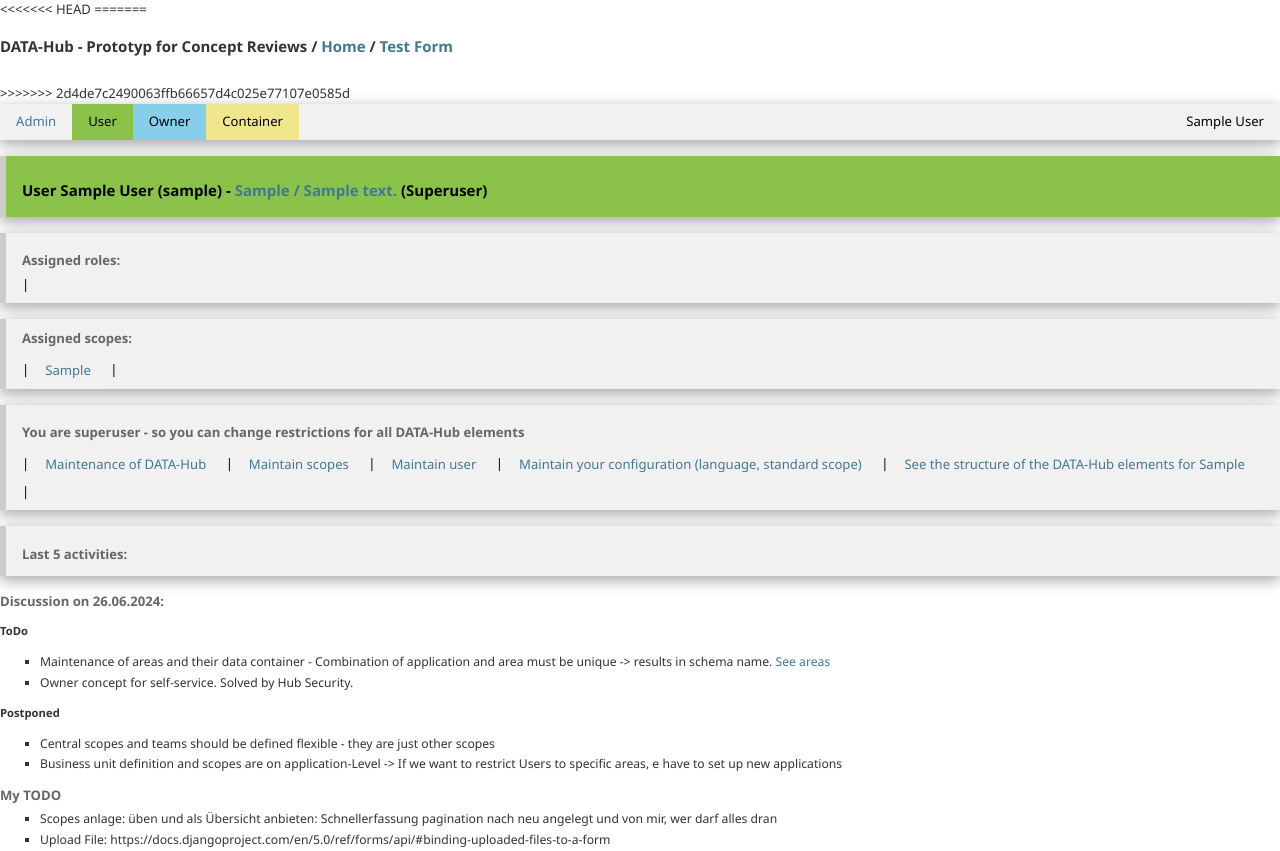
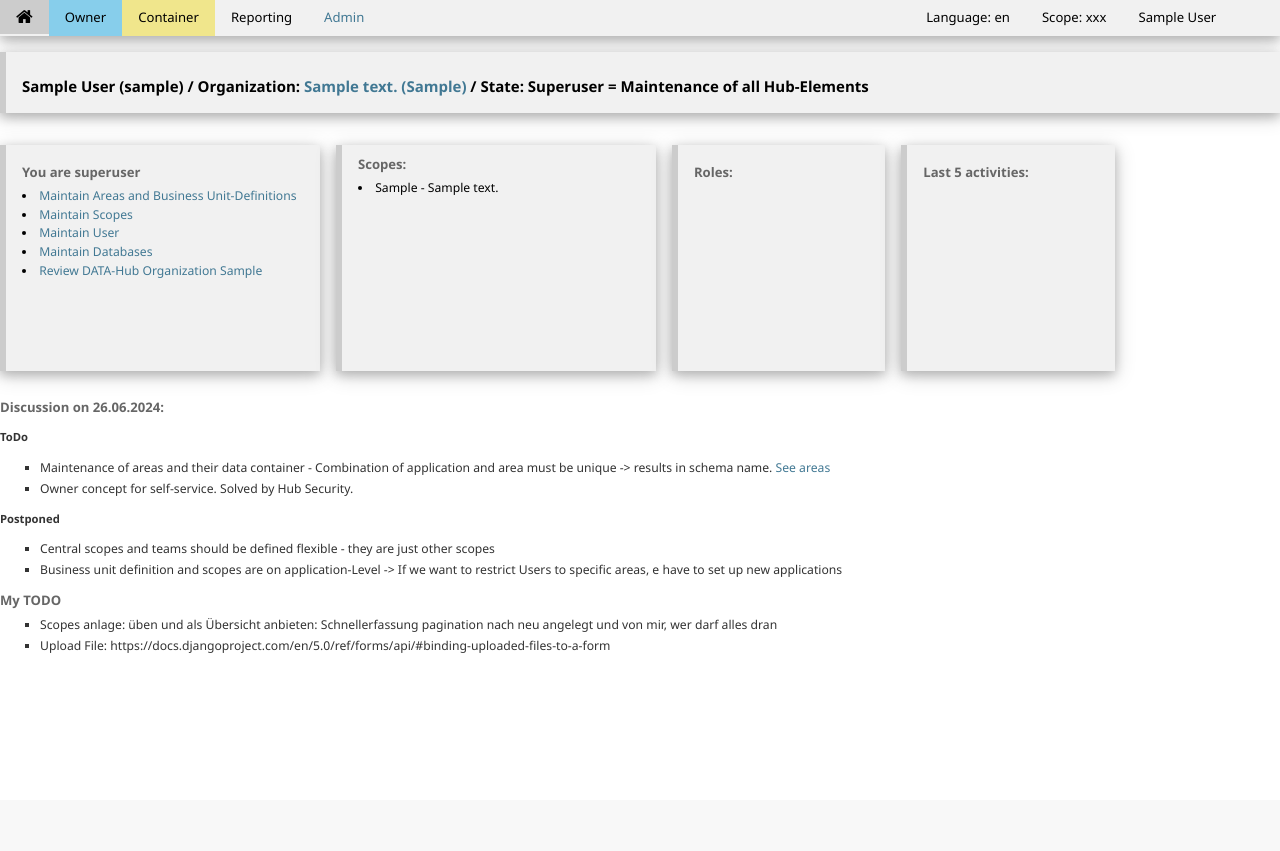
Before and after one commit to exusc/datahub, a Django app: page / in a window 1280 px wide. After the commit the page ends 653 px from the top, so only its background shows below. Run offline with Django 5.2, Linux system fonts and the light colour scheme; a user stored in the database is signed in; tables that the repository leaves empty hold one stand-in row (values such as "Sample post"); data that the repository does not hold is empty; parts of the project's set-up code (start-up, migrations or seed data) failed here and were passed over; some libraries are stand-ins or nearby versions.

Commit message:
Owner Handling reviewed

```diff
--- a/maintenance/templates/base.html
+++ b/maintenance/templates/base.html
@@ -6,6 +6,8 @@
 
 {% load static %}
 <link rel="stylesheet" href="https://www.w3schools.com/w3css/4/w3.css">
+<link rel="stylesheet" href="https://cdnjs.cloudflare.com/ajax/libs/font-awesome/4.7.0/css/font-awesome.min.css">
+<!--link rel="stylesheet" href="https://maxcdn.bootstrapcdn.com/bootstrap/3.3.6/css/bootstrap.min.css"-->
 <!--style>
    h1{font-size:24px} h2{font-size:20px} h3{font-size:18px} h4{font-size:16px} h5{font-size:14px} h6{font-size:12px}
    body{font-size:12px}
@@ -13,43 +15,65 @@
 <link rel="stylesheet" href="{% static 'base.css' %}">
 
 <body>
-<<<<<<< HEAD
-=======
-    <h2>DATA-Hub - Prototyp for Concept Reviews
-      / <a href="{% url 'index' %}">Home</a>
-      / <a href="{% url 'form' %}">Test Form</a>
-    </h2>
-    <br>
->>>>>>> 2d4de7c2490063ffb66657d4c025e77107e0585d
 
   <div class="w3-bar w3-light-grey w3-card-4">
-    <a href="/admin" class="w3-bar-item w3-button">Admin</a>
-    <div class="w3-dropdown-hover">
-      <button class="w3-button w3-light-green">User</button>
+
+    <a href="{% url 'index' %}" class="w3-bar-item w3-button fa fa-home w3-large" ></a>
+
+    {% if user.is_staff %}
+      <div class="w3-dropdown-hover">
+        <button class="w3-button w3-light-blue">Owner</button>
+        <div class="w3-dropdown-content w3-bar-block w3-card-4">
+          {% for owner in all_owners %}
+          <a href="{% url 'owner' owner.key %}" class="w3-bar-item w3-button">{{owner.key}}</a>
+          {% endfor %}
+        </div>
+      </div>
+      <div class="w3-dropdown-hover">
+        <button class="w3-button w3-khaki">Container</button>
+        <div class="w3-dropdown-content w3-bar-block w3-card-4">
+          {% for container in all_containers %}
+          <a href="{% url 'container' container.key %}" class="w3-bar-item w3-button">{{container.key}}</a>
+          {% endfor %}
+        </div>
+      </div>
+    {% endif %}
+
+    <a class="w3-bar-item w3-button">Reporting</a>
+
+    {% if perms.organization %}
+      <a href="/admin" class="w3-bar-item w3-button">Admin</a>
+    {% endif %}
+
+
+    <div class="w3-dropdown-hover w3-right" style="width:12em">
+      <button class="w3-button">{{request.user.first_name}} {{request.user.last_name}}</button>
       <div class="w3-dropdown-content w3-bar-block w3-card-4">
         {% for auser in all_users %}
         <a href="{% url 'switch_user' auser.id %}" class="w3-bar-item w3-button" >{{auser.first_name}} {{auser.last_name}} </a>
         {% endfor %}
       </div>
     </div>
-    <div class="w3-dropdown-hover">
-      <button class="w3-button w3-light-blue">Owner</button>
+
+    <div class="w3-dropdown-hover w3-right">
+      <button class="w3-button">Scope: xxx</button>
       <div class="w3-dropdown-content w3-bar-block w3-card-4">
-        {% for owner in all_owners %}
-        <a href="{% url 'owner' owner.key %}" class="w3-bar-item w3-button">{{owner.key}}</a>
+        {% for owner in all_scopes.all %}
+        <a class="w3-bar-item w3-button">{{owner.key}}</a>
         {% endfor %}
       </div>
     </div>
-    <div class="w3-dropdown-hover">
-      <button class="w3-button w3-khaki">Container</button>
+
+    <div class="w3-dropdown-hover w3-right">
+      <button class="w3-button">Language: en</button>
       <div class="w3-dropdown-content w3-bar-block w3-card-4">
-        {% for container in all_containers %}
-        <a href="{% url 'container' container.key %}" class="w3-bar-item w3-button">{{container.key}}</a>
-        {% endfor %}
+        <a class="w3-bar-item w3-button">fr</a>
+        <a class="w3-bar-item w3-button">it</a>
+        <a class="w3-bar-item w3-button">de</a>
       </div>
     </div>
-    <div class="w3-bar-item w3-button w3-right">{{request.user.first_name}} {{request.user.last_name}}</div>
-    </div>
+
+  </div>
 
   {% block body %}
   {% endblock %}
--- a/maintenance/templates/index.html
+++ b/maintenance/templates/index.html
@@ -4,55 +4,70 @@
 
 {% if user.is_authenticated %}
 
-<div class="w3-panel w3-leftbar w3-light-green w3-card-4 w3-padding">
-    <h2>User {{user.first_name}} {{user.last_name}} ({{user.username}})
-        - <a href="{% url 'admin:organization_owner_change' user.owner.id %}">{{user.owner}} / {{user.owner.desc}}</a>
+<div class="w3-panel w3-leftbar w3-light-gray w3-card-4 w3-padding">
+    <h2>{{user.first_name}} {{user.last_name}} ({{user.username}})
+        / Organization: <a href="{% url 'owner' user.owner.key %}">{{user.owner.desc}} ({{user.owner}})</a>
         {% if user.is_superuser %}
-        (Superuser)
+        / State: Superuser = Maintenance of all Hub-Elements
         {% else %}
         {% if user.is_staff %}
-        (Staff)
+        / State: Staff
         {% endif %}
         {% endif %}
 
     </h2>
 </div>
 
-<div class="w3-panel w3-leftbar w3-light-gray w3-card-4 w3-padding">
-    <h3>Assigned roles:</h3>
-    {% for group in user.groups.all %}
-    |<a href="{% url 'admin:organization_group_change' group.id %}" class="w3-btn">{{group}}</a>
-    {% endfor %}|
+<div class="w3-row" >
+
+    <div class="w3-col l3 m6 w3-panel w3-leftbar w3-light-gray w3-card-4 w3-padding w3-margin-right" style="height:6cm">
+        {% if user.is_staff %}
+            {% if user.is_superuser %}
+            <h3>You are superuser</h3>
+            {% else %}
+            <h3>Self-services for {{user.owner}}:</h3>
+            {% endif %}
+            {% if perms.organization.add_application %}
+                <li><a href="/admin">Maintain Areas and Business Unit-Definitions</a></li>
+            {% endif %}
+            {% if perms.organization.add_scope %}
+                <li><a href="{% url 'admin:organization_scope_changelist' %}">Maintain Scopes</a></li>
+            {% endif %}
+            {% if perms.organization.add_user %}
+                <li><a href="{% url 'admin:organization_user_changelist' %}">Maintain User</a></li>
+            {% endif %}
+            {% if perms.organization.add_container %}
+                <li><a href="/admin">Maintain Databases</a></li>
+            {% endif %}
+            <li><a href="{% url 'owner' user.owner.key %}">Review DATA-Hub Organization {{user.owner}} </a></li>
+        {% else %}
+            <h3>No self-services available</h3>
+        {% endif %}
     </div>
 
-<div class="w3-panel w3-leftbar w3-light-gray w3-card-4">
-    <h3>Assigned scopes:</h3>
+    <div class="w3-col l3 m6 w3-panel w3-leftbar w3-light-gray w3-card-4 w3-margin-right" style="height:6cm">
+        <h3>Scopes:</h3>
         {% for scope in all_scopes.all %}
-    |<a href="{% url 'admin:organization_scope_change' scope.id %}" class="w3-btn" >{{scope}}</a>
-    {% endfor %}|
+            <li>{{scope}} - {{scope.desc}}</li>
+        {% endfor %}
     </div>
 
-<div class="w3-panel w3-leftbar w3-light-gray w3-card-4 w3-padding">
-    {% if user.is_staff %}
-    {% if user.is_superuser %}
-        <h3>You are superuser - so you can change restrictions for all DATA-Hub elements</h3>
-    {% else %}
-        <h3>You have access to self-services for {{user.owner}}:</h3>
-    {% endif %}
-    |<a href="/admin" class="w3-btn">Maintenance of DATA-Hub</a>
-    |<a href="{% url 'admin:organization_scope_changelist' %}" class="w3-btn" >Maintain scopes</a>
-    |<a href="{% url 'admin:organization_user_changelist' %}" class="w3-btn" >Maintain user</a>
-    |<a href="{% url 'admin:organization_user_change' user.id %}" class="w3-btn" >Maintain your configuration (language, standard scope)</a>
-    |<a href="{% url 'owner' user.owner.key %}" class="w3-btn">See the structure of the DATA-Hub elements for {{user.owner}} </a>
-    |{% endif %}
+    <div class="w3-col l2 m5 w3-panel w3-leftbar w3-light-gray w3-card-4 w3-padding w3-margin-right" style="height:6cm">
+        <h3>Roles:</h3>
+        {% for group in user.groups.all %}
+            <li>{{group}}</li>
+        {% endfor %}
     </div>
 
-<div class="w3-panel w3-leftbar w3-light-gray w3-card-4 w3-padding">
+    <div class="w3-col l2 m5 w3-panel w3-leftbar w3-light-gray w3-card-4 w3-padding" style="height:6cm">
         <h3>Last 5 activities:</h3>
         {% for logentry in LogEntrys %}
             <li>{{logentry}}</li>
         {% endfor %}
     </div>
+
+</div>
+
 
 
 {% if user.is_superuser %}
--- a/maintenance/urls.py
+++ b/maintenance/urls.py
@@ -6,9 +6,7 @@ from . import views
 urlpatterns = [
     path('', views.index, name='index'),
     path('owner/<str:key>', views.owner, name='owner'),
-    #path('add-scope', views.AddScopeView.as_view(), name='add_scope'),
     path('addscopes/<str:appkey>', views.AddScopesView.as_view(), name='addscopes'),
-    path('form', views.sample_form, name='form'),
     path('user/<int:userid>', views.UserView.as_view(), name='user'),
     path('container/<str:key>', views.container, name='container'),
     path('switch_user/<int:userid>', views.switch_user, name='switch_user'),
--- a/maintenance/views.py
+++ b/maintenance/views.py
@@ -11,6 +11,7 @@ from django.contrib.auth import authenticate, login
 from django.contrib.admin.models import LogEntry
 from django.views import View
 from datahub.settings import ALLOWED_OWNER
+from . forms import ScopeForm
 
 
 def default_context(request):
@@ -18,8 +19,10 @@ def default_context(request):
     result['all_owners'] = Owner.objects.all().order_by('key')
     result['all_users'] = User.objects.all().order_by('first_name')
     result['all_scopes'] = request.user.scopes.all().order_by('key')
-    result['all_containers'] = Container.objects.all().order_by('containertype', 'key')
+    result['all_containers'] = Container.objects.all().order_by(
+        'containertype', 'key')
     return result
+
 
 def index(request):
     if not request.user.is_authenticated:
@@ -46,7 +49,8 @@ def container(request, key):
     container = Container.objects.get(key=key)
     context = default_context(request)
     context['container'] = container
-    areas = Area.objects.filter(database = container) | Area.objects.filter(filestorage = container)
+    areas = Area.objects.filter(
+        database=container) | Area.objects.filter(filestorage=container)
     context['areas'] = areas
     return render(request, 'container.html', context)
 
@@ -87,35 +91,6 @@ def switch_user(request, userid):
 
 
 # --------------------------------------------------------------------------------
-# Test Form
-
-
-def sample_form(request):
-    data = {}
-    data['title'] = 'xx'
-    data['zahl'] = '1111'
-    data['datum'] = timezone.now()
-    context = {'form': SampleForm(data)}
-    return render(request, 'form/form.html', context)
-
-
-class AddScopeView(View):
-    """ ToDo: sollte eine CreateView sein, die richtigen Validatoren verwenden und richtige T """
-    application = Application.objects.get(key="HUB")
-
-    def get(self, request):
-        scope = Scope.objects.filter(application=AddScopeView.application)[0]
-        form = ScopeForm(application=AddScopeView.application, instance=scope)
-        context = {'form': form}
-        return render(request, 'form/form.html', context)
-
-    def post(self, request):
-        form = ScopeForm(application=AddScopeView.application,
-                         data=request.POST, )
-        if not form.is_valid():
-            context = {'form': form}
-            return render(request, 'form/form.html', context)
-        return redirect(reverse("index"))
 
 
 class AddScopesView(View):
@@ -124,13 +99,18 @@ class AddScopesView(View):
         application = Application.objects.get(key=appkey)
         scope = Scope(application=application)
         form = ScopeForm(application=application, instance=scope)
-        context = {'form': form}
+        context = default_context(request)
+        context['form'] = form
+        context['application'] = application
         return render(request, 'form/form.html', context)
 
     def post(self, request, appkey):
         application = Application.objects.get(key=appkey)
         form = ScopeForm(application=application, data=request.POST, )
         if not form.is_valid():
-            context = {'form': form}
+            context = default_context(request)
+            context['form'] = form
+            context['application'] = application
             return render(request, 'form/form.html', context)
-        return self.get(request,appkey)
+        form.save()
+        return self.get(request, appkey)
--- a/organization/models.py
+++ b/organization/models.py
@@ -284,7 +284,7 @@ class Scope(AbstractDatahubModel):
             self.key += f'/{self.team.upper()}'
 
         """ Check if scope already exists """
-        if Scope.objects.filter(key=self.key):
+        if self._state.adding and Scope.objects.filter(key=self.key):
             raise ValidationError(
                 _("Scope: %(value)s already exists."),
                 code="invalid",
```
Also changed, not shown: maintenance/templates/form/form.html (+10 -4 lines), maintenance/templates/owner.html (+1 -6 lines). Lines whose indentation alone changed are shown as unchanged.
